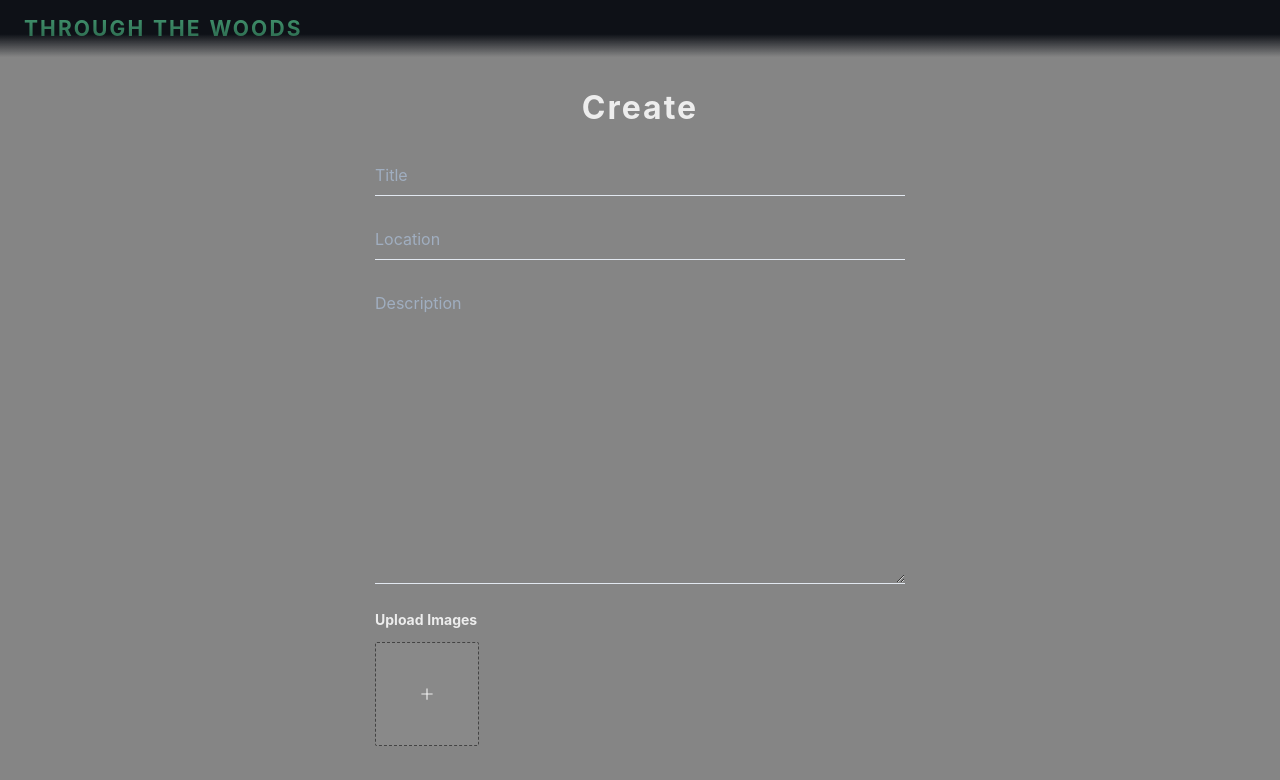
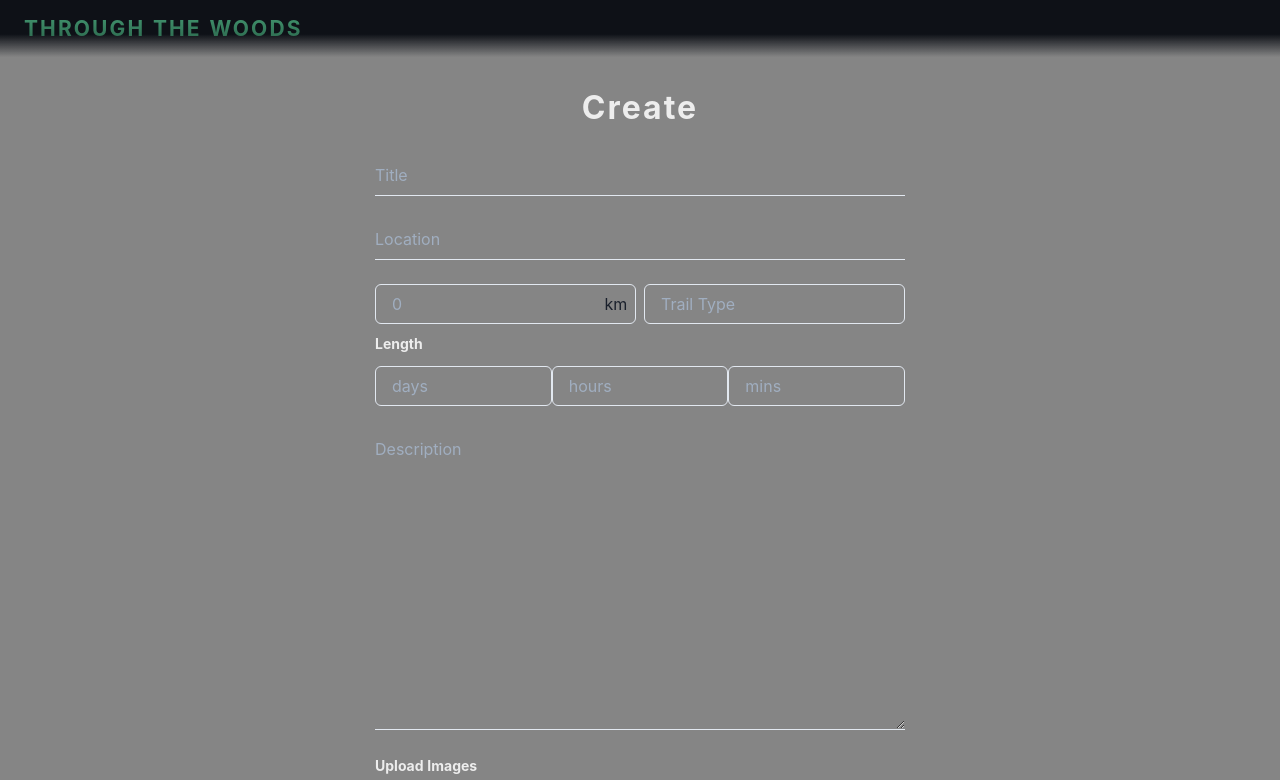
Before and after one commit to jeremiahcanlas/through-the-woods, a Next.js app: page /trails/create in a window 1280 px wide. Shown: the top 780 px of the page. Built offline with nearby package versions, Linux system fonts and the light colour scheme; no server answers; sample sign-in values are in the browser's storage.

Commit message:
fixed carousel left/right buttons, added length, trail type, estimated time field in the create form

```diff
--- a/components/Carousel.tsx
+++ b/components/Carousel.tsx
@@ -96,6 +96,7 @@ const Carousel = ({ images }) => {
             textColor={"white"}
             leftIcon={<HiOutlineChevronRight />}
             onClick={() => paginate(1)}
+            padding={0}
           />
 
           <Button
@@ -104,6 +105,7 @@ const Carousel = ({ images }) => {
             className={styles.prev}
             leftIcon={<HiOutlineChevronLeft />}
             onClick={() => paginate(-1)}
+            padding={0}
           />
         </>
       )}
--- a/components/CreateTrail.tsx
+++ b/components/CreateTrail.tsx
@@ -1,4 +1,13 @@
-import { Container, Button, Stack, Box, Heading } from "@chakra-ui/react";
+import {
+  Container,
+  Button,
+  Stack,
+  Box,
+  Heading,
+  Input,
+  InputGroup,
+  InputRightElement,
+} from "@chakra-ui/react";
 import { Formik, Form } from "formik";
 import { useRouter } from "next/router";
 import { useDispatch } from "react-redux";
@@ -124,6 +133,36 @@ const CreateTrail = () => {
             <Form onSubmit={handleSubmit}>
               <TextField placeholder="Title" name="title" />
               <TextField placeholder="Location" name="location" />
+              <Stack direction={"row"} spacing="2" mb="3">
+                <InputGroup>
+                  <Input placeholder="0" type="number" name="length" />
+                  {
+                    // eslint-disable-next-line react/no-children-prop
+                    <InputRightElement children={"km"} />
+                  }
+                </InputGroup>
+
+                <InputGroup>
+                  <Input placeholder="Trail Type" type="number" name="length" />
+                </InputGroup>
+              </Stack>
+              <Box>
+                <Heading fontSize={"1em"} mb="1em">
+                  Length
+                </Heading>
+                <Stack direction={"row"} spacing="0">
+                  <InputGroup>
+                    <Input placeholder="days" type="number" name="days" />
+                  </InputGroup>
+                  <InputGroup>
+                    <Input placeholder="hours" type="number" name="hours" />
+                  </InputGroup>
+                  <InputGroup>
+                    <Input placeholder="mins" type="number" name="minutes" />
+                  </InputGroup>
+                </Stack>
+              </Box>
+
               <TextField
                 name="description"
                 textbox={true}
--- a/server.js
+++ b/server.js
@@ -1 +1,2 @@
-export const server = process.env.NEXT_PUBLIC_PRODUCTION;
+export const server = process.env.NEXT_PUBLIC_DEVELOPMENT;
+// export const server = process.env.NEXT_PUBLIC_PRODUCTION;
```
Also changed, not shown: styles/Carousel.module.scss (+8 -4 lines).
